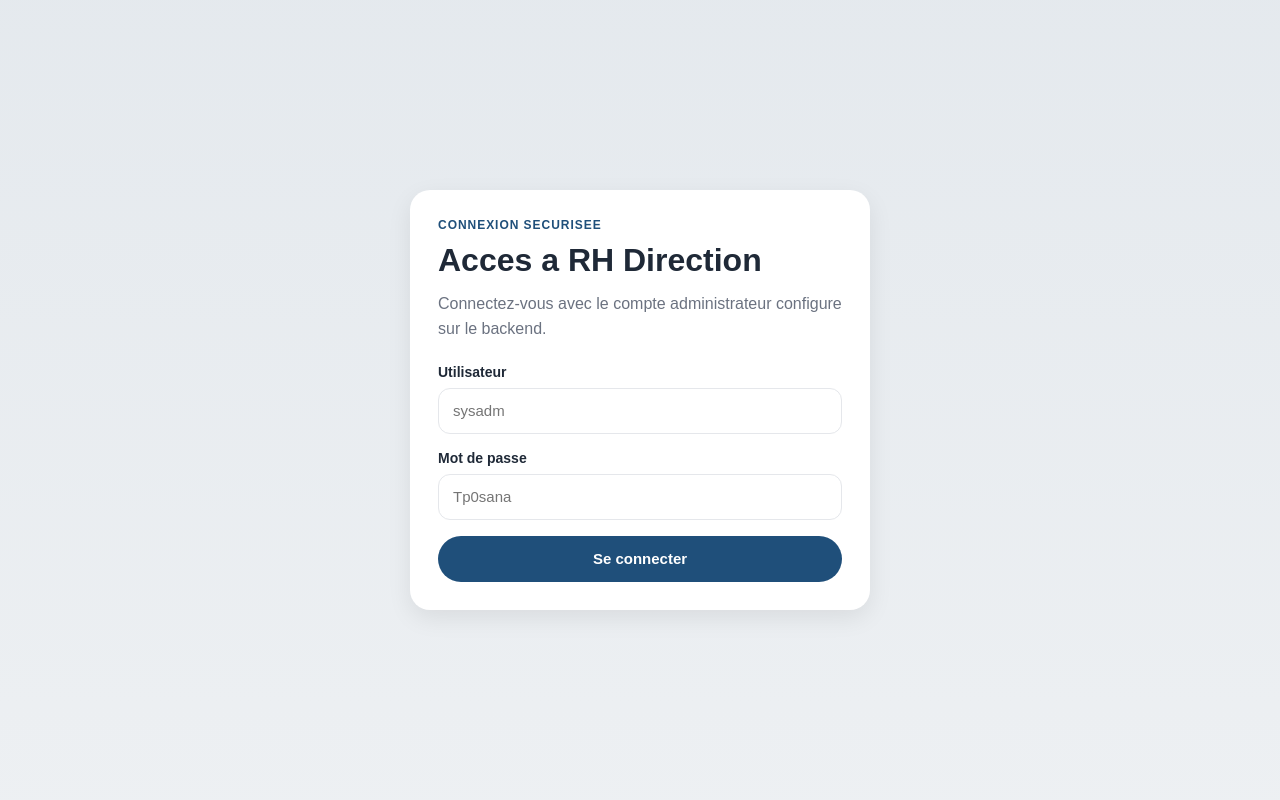
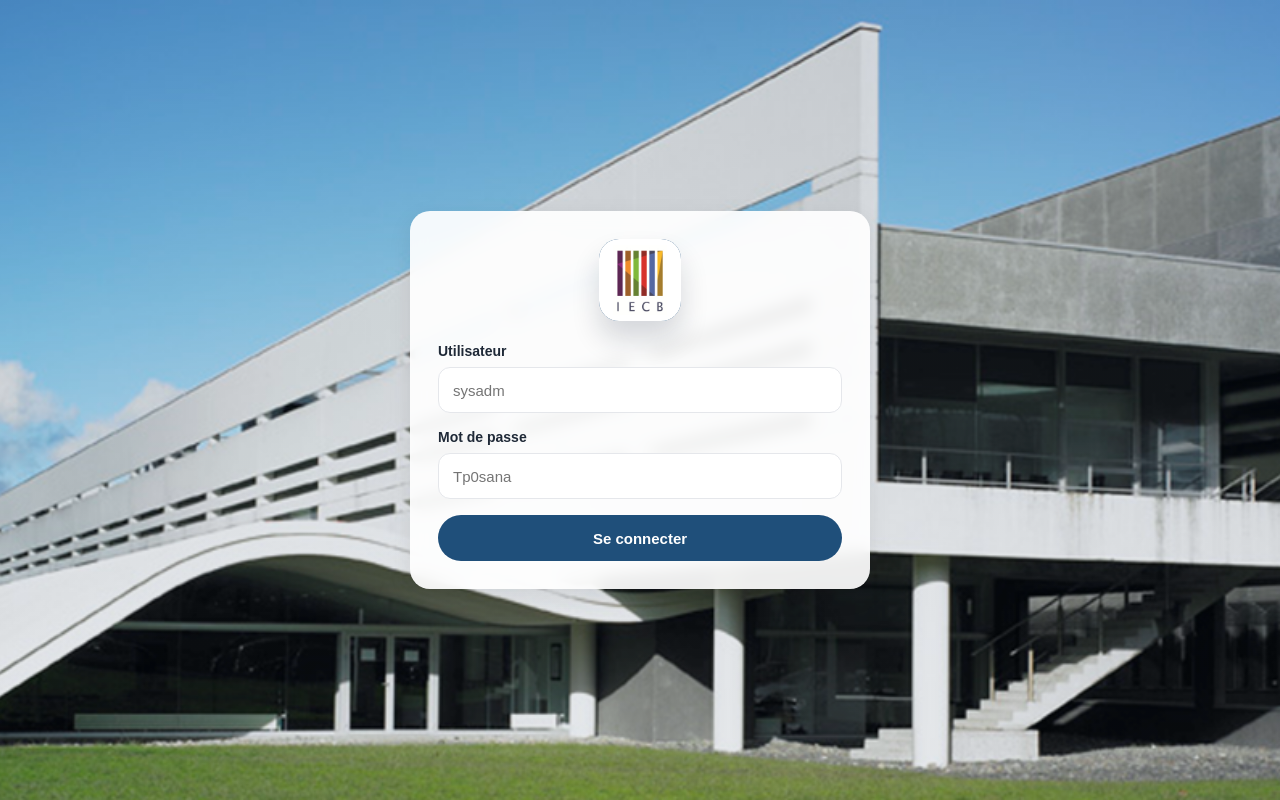
Before and after one commit to eroubin-code/RH-DIRECTION-APP, a React (Vite) app: page /badges in a window 1280 px wide. Built offline with nearby package versions, Linux system fonts and the light colour scheme.

Commit message:
Polish authentication screen layout

```diff
--- a/src/App.jsx
+++ b/src/App.jsx
@@ -4,6 +4,7 @@ import { useEffect, useState } from "react";
 import { Routes, Route, Navigate, useNavigate } from "react-router-dom";
 import Sidebar from "./components/Sidebar";
 import Header from "./components/Header";
+import BrandLogo from "./components/BrandLogo";
 import { getCurrentUser, login, logout } from "./services/api";
 
 import Dashboard from "./pages/Dashboard";
@@ -96,12 +97,9 @@ export default function App() {
     return (
       <main className="login-shell">
         <section className="login-card">
-          <p className="login-eyebrow">Connexion securisee</p>
-          <h1 className="login-title">Acces a RH Direction</h1>
-          <p className="login-text">
-            Connectez-vous avec le compte administrateur configure sur le backend.
-          </p>
-
+          <div className="login-card-brand">
+            <BrandLogo alt="Logo IECB - authentification" />
+          </div>
           <form className="login-form" onSubmit={handleLogin}>
             <label className="login-field">
               <span>Utilisateur</span>
--- a/src/styles/rh.css
+++ b/src/styles/rh.css
@@ -43,18 +43,34 @@
   display: flex;
   align-items: center;
   justify-content: center;
+  position: relative;
   padding: 24px;
   background:
-    linear-gradient(180deg, rgba(31, 79, 122, 0.06), rgba(31, 79, 122, 0.02)),
+    linear-gradient(180deg, rgba(19, 44, 69, 0.18), rgba(19, 44, 69, 0.1)),
+    url("/images/rh-background.jpg") center / cover no-repeat,
     var(--bg-light);
 }
 
 .login-card {
   width: min(100%, 460px);
-  background: var(--bg-white);
+  background: rgba(255, 255, 255, 0.92);
+  backdrop-filter: blur(8px);
   border-radius: var(--radius-lg);
   box-shadow: var(--shadow-soft);
   padding: 28px;
+}
+
+.login-card-brand {
+  display: flex;
+  justify-content: center;
+  margin-bottom: 18px;
+}
+
+.login-card-brand .brand-logo {
+  width: 82px;
+  height: 82px;
+  border-radius: 20px;
+  box-shadow: 0 18px 28px rgba(15, 23, 42, 0.16);
 }
 
 .login-eyebrow {
```
